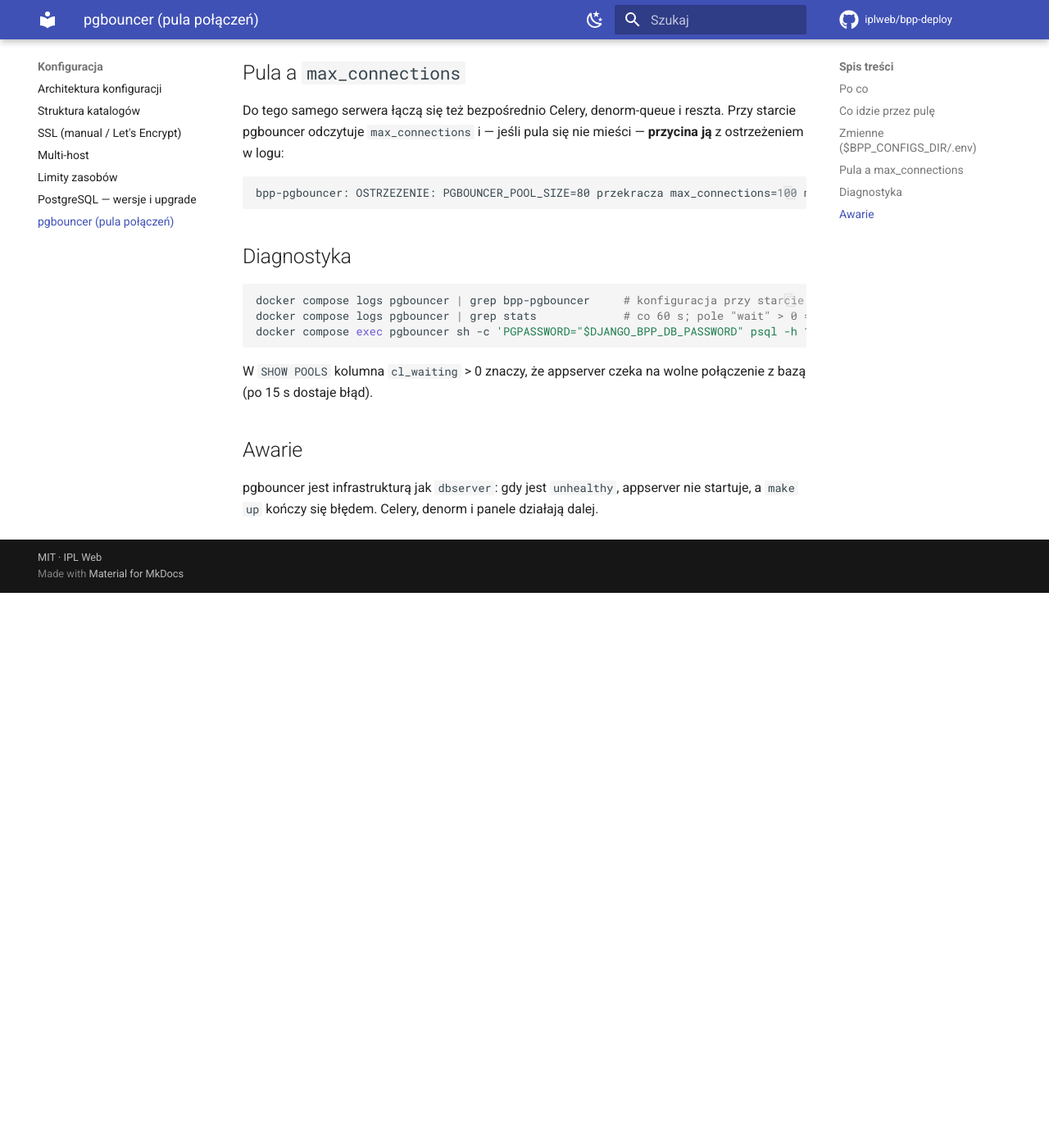
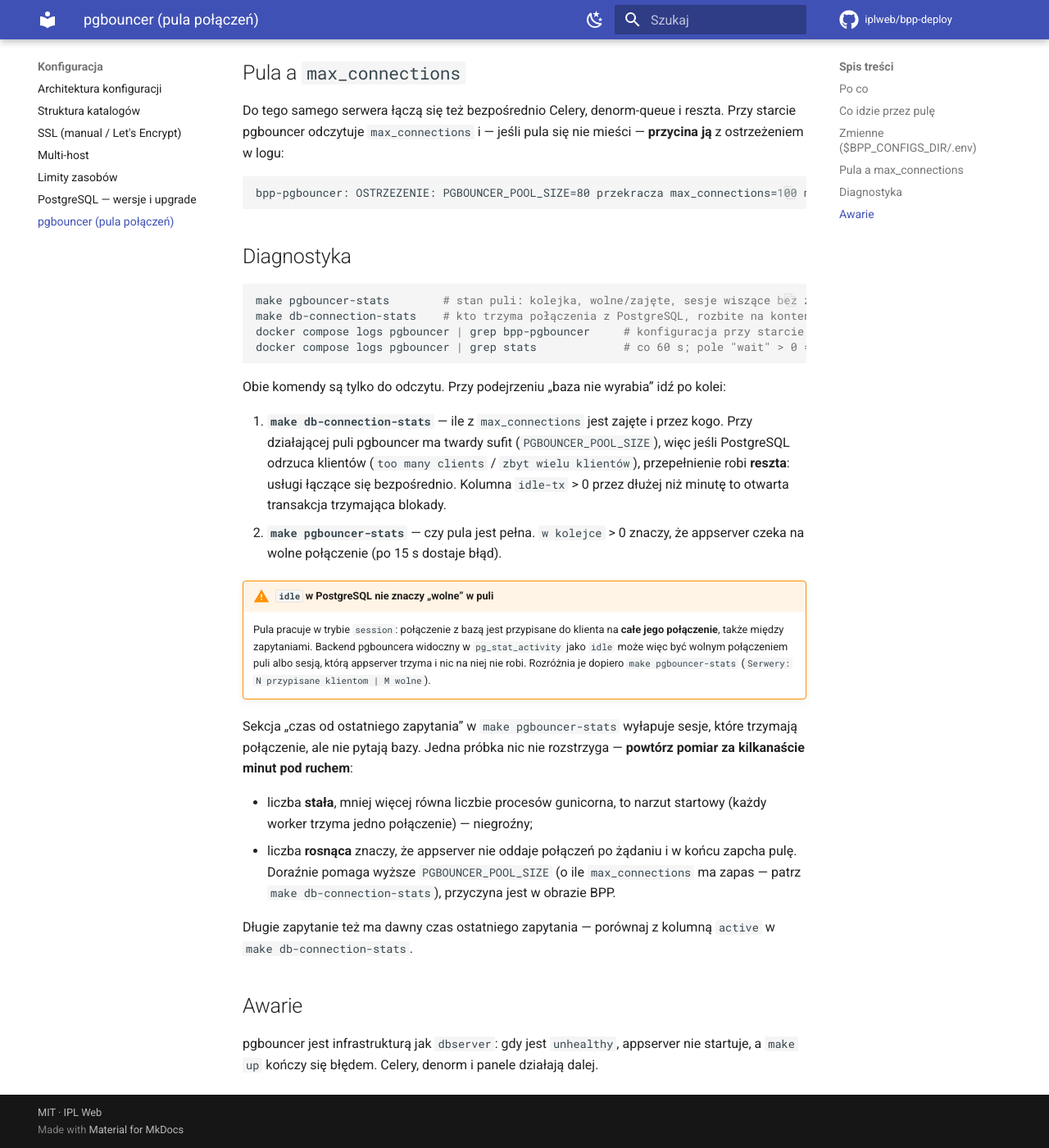
Before and after one commit to iplweb/bpp-deploy, an MkDocs documentation site: the page built from docs/konfiguracja/pgbouncer.md, in a window 1280 px wide and 1400 px high, scrolled down 1603 px. Shown: the whole window at 82% size. Built offline with MkDocs 1.6.1 and Material for MkDocs 9.7.7, drawn with Linux system fonts in a browser that asks for light colours; comment, search, counter and statistics services are not loaded; before the commit the page ends 2326 px from its top, so only the background shows below that.

Commit message:
feat(diag): make db-connection-stats i pgbouncer-stats + fix request-stats
Dwa read-only polecenia do incydentow "baza nie wyrabia" (scraper na
publikacje.up.lublin.pl, "zbyt wielu klientow"):

- db-connection-stats: zajetosc max_connections i rozbicie polaczen na
  kontenery (client_addr -> usluga compose), stany active/idle/idle-tx,
  ostrzezenia przy >90% i transakcjach wiszacych >1 min.
- pgbouncer-stats: kolejka, przypisane vs wolne backendy puli oraz sesje
  trzymajace polaczenie bez zapytan (kubelki wieku) — w trybie session
  `idle` w pg_stat_activity nie znaczy "wolne w puli".

Kolumny SHOW * szukane po nazwie naglowka (zmieniaja sie miedzy wersjami
pgbouncera), wiek liczony w czystym awk (bez gawk-owego mktime), "teraz"
z tego samego kontenera co znaczniki. Sprawdzone pod BSD awk i mawk.

request-stats: parser liczyl linie startowe obrazu nginx
("20-envsubst-on-templates.sh:", "/docker-entrypoint.sh:", "#", "-") jako
adresy IP — teraz bierze tylko linie zaczynajace sie od IPv4/IPv6.

Test test_diag_db_commands odpala prawdziwe skrypty na fixture'ach z
zywego pgbouncera 1.25.2 + PostgreSQL (BPP_DIAG_FIXTURES).

Co-Authored-By: Claude Opus 5.5 <noreply@anthropic.com>
Claude-Session: https://claude.ai/code/session_01TLeTEoHMC3yGx8dsVBPxqk

````diff
--- a/docs/konfiguracja/pgbouncer.md
+++ b/docs/konfiguracja/pgbouncer.md
@@ -66,13 +66,45 @@ bpp-pgbouncer: OSTRZEZENIE: PGBOUNCER_POOL_SIZE=80 przekracza max_connections=10
 ## Diagnostyka
 
 ```bash
+make pgbouncer-stats        # stan puli: kolejka, wolne/zajęte, sesje wiszące bez zapytań
+make db-connection-stats    # kto trzyma połączenia z PostgreSQL, rozbite na kontenery
 docker compose logs pgbouncer | grep bpp-pgbouncer     # konfiguracja przy starcie
 docker compose logs pgbouncer | grep stats             # co 60 s; pole "wait" > 0 = kolejka
-docker compose exec pgbouncer sh -c 'PGPASSWORD="$DJANGO_BPP_DB_PASSWORD" psql -h 127.0.0.1 -p 6432 -U "$DJANGO_BPP_DB_USER" pgbouncer -c "SHOW POOLS"'
 ```
 
-W `SHOW POOLS` kolumna `cl_waiting` > 0 znaczy, że appserver czeka na wolne
-połączenie z bazą (po 15 s dostaje błąd).
+Obie komendy są tylko do odczytu. Przy podejrzeniu „baza nie wyrabia” idź po
+kolei:
+
+1. **`make db-connection-stats`** — ile z `max_connections` jest zajęte i przez kogo.
+   Przy działającej puli pgbouncer ma twardy sufit (`PGBOUNCER_POOL_SIZE`), więc
+   jeśli PostgreSQL odrzuca klientów (`too many clients` /
+   `zbyt wielu klientów`), przepełnienie robi **reszta**: usługi łączące się
+   bezpośrednio. Kolumna `idle-tx` > 0 przez dłużej niż minutę to otwarta
+   transakcja trzymająca blokady.
+2. **`make pgbouncer-stats`** — czy pula jest pełna. `w kolejce` > 0 znaczy, że
+   appserver czeka na wolne połączenie (po 15 s dostaje błąd).
+
+!!! warning "`idle` w PostgreSQL nie znaczy „wolne” w puli"
+    Pula pracuje w trybie `session`: połączenie z bazą jest przypisane do
+    klienta na **całe jego połączenie**, także między zapytaniami. Backend
+    pgbouncera widoczny w `pg_stat_activity` jako `idle` może więc być wolnym
+    połączeniem puli albo sesją, którą appserver trzyma i nic na niej nie robi.
+    Rozróżnia je dopiero `make pgbouncer-stats` (`Serwery: N przypisane
+    klientom | M wolne`).
+
+Sekcja „czas od ostatniego zapytania” w `make pgbouncer-stats` wyłapuje sesje,
+które trzymają połączenie, ale nie pytają bazy. Jedna próbka nic nie
+rozstrzyga — **powtórz pomiar za kilkanaście minut pod ruchem**:
+
+- liczba **stała**, mniej więcej równa liczbie procesów gunicorna, to narzut
+  startowy (każdy worker trzyma jedno połączenie) — niegroźny;
+- liczba **rosnąca** znaczy, że appserver nie oddaje połączeń po żądaniu
+  i w końcu zapcha pulę. Doraźnie pomaga wyższe `PGBOUNCER_POOL_SIZE` (o ile
+  `max_connections` ma zapas — patrz `make db-connection-stats`), przyczyna jest
+  w obrazie BPP.
+
+Długie zapytanie też ma dawny czas ostatniego zapytania — porównaj z kolumną
+`active` w `make db-connection-stats`.
 
 ## Awarie
 
````
Also changed, not shown: docs/eksploatacja/komendy.md (+8 -0 lines), 15 other files.
